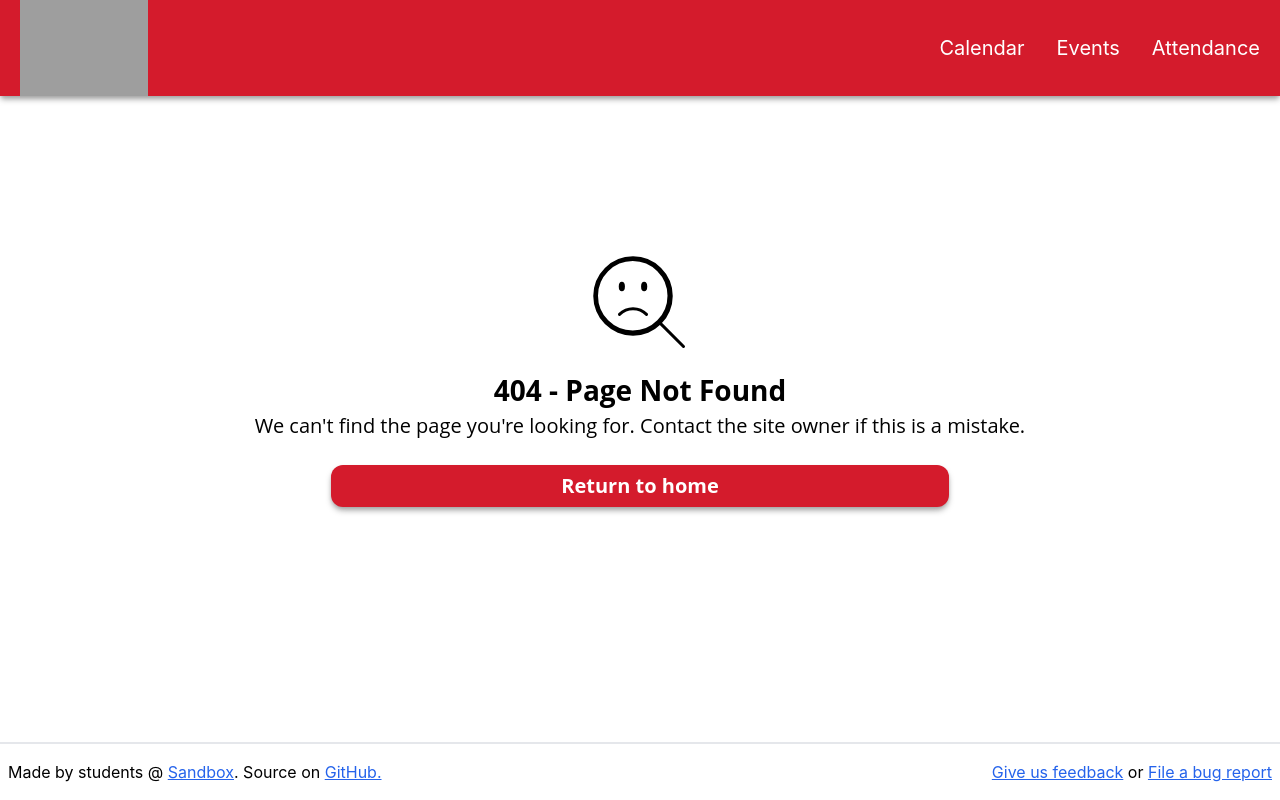
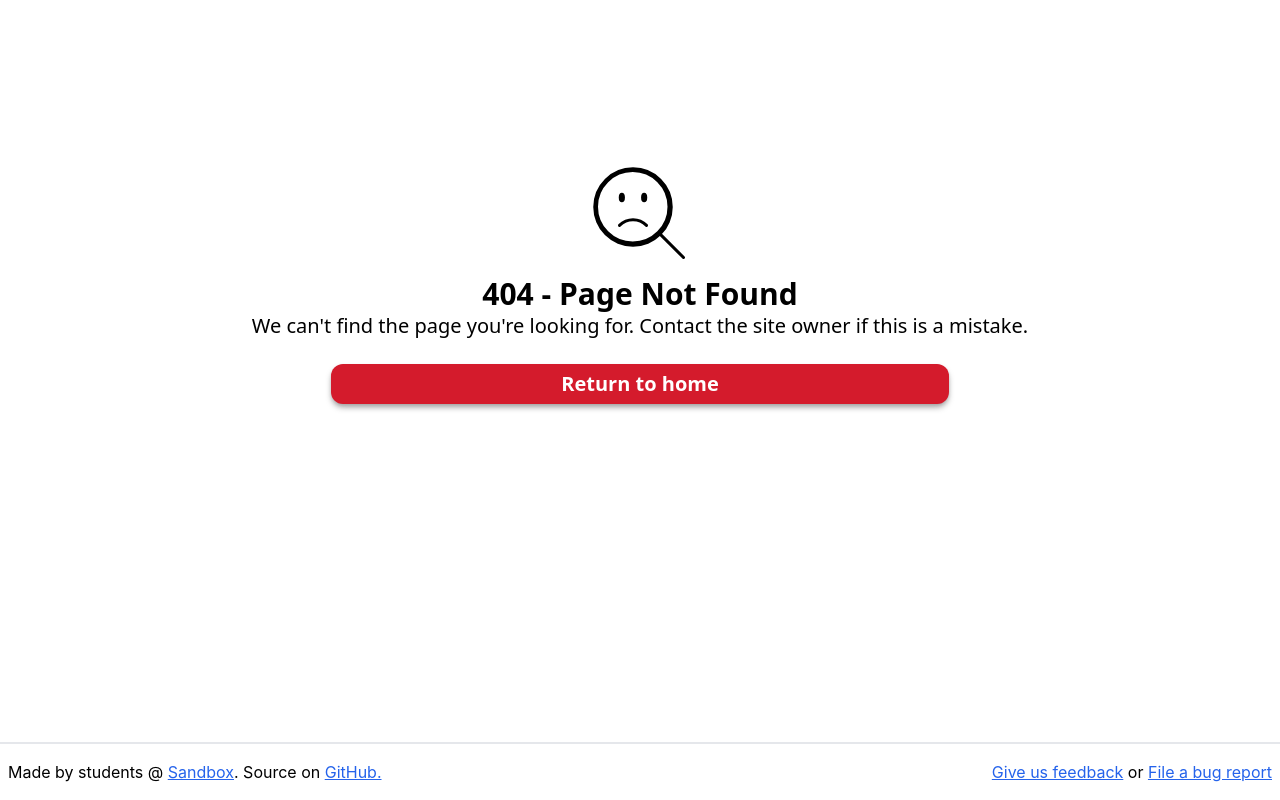
Before and after one commit to sandboxnu/sga-tooling, a React (Create React App) app: page / in a window 1280 px wide. Built offline with nearby package versions, Linux system fonts and the light colour scheme; grey boxes are pictures that could not be loaded.

Commit message:
Changes from PR comments

```diff
--- a/src/App.tsx
+++ b/src/App.tsx
@@ -1,3 +1,4 @@
+import { Menu } from '@headlessui/react';
 import React, { createContext, useState } from 'react';
 import './App.css';
 import Error404 from './components/Error404';
@@ -20,7 +21,7 @@ function App() {
   return (
     <>
       <LoginContext.Provider value={{user, setUser}}>
-        {/*<LoginPage />*/}
+        <Menu />
         <Error404 />
         <Footer />
       </LoginContext.Provider>
--- a/src/components/Error404.tsx
+++ b/src/components/Error404.tsx
@@ -1,25 +1,17 @@
-import Menu from './Menu';
+import { ReactElement } from 'react';
+import SVGFile from '../errorIcon.svg';
 
-let Error404 = () => {
-
+const Error404 = ():ReactElement => {
     return (
         <div>
-            <Menu />
-            <div className="flex flex-col items-center justify-center mx-[24px] min-h-[70vh]">
-                <svg width="116" height="116" viewBox="0 0 116 116" fill="none" xmlns="http://www.w3.org/2000/svg">
-                    <path d="M101.5 101.5L76.3812 76.381M76.3812 76.381C83.1796 69.5826 86.999 60.3619 86.999 50.7475C86.999 41.133 83.1796 31.9123 76.3812 25.1139C69.5827 18.3154 60.362 14.4961 50.7476 14.4961C41.1331 14.4961 31.9125 18.3154 25.114 25.1139C18.3156 31.9123 14.4962 41.133 14.4962 50.7475C14.4962 60.3619 18.3156 69.5826 25.114 76.381C31.9125 83.1795 41.1331 86.9988 50.7476 86.9988C60.362 86.9988 69.5827 83.1795 76.3812 76.381V76.381Z" stroke="black" stroke-width="3" stroke-linecap="round" stroke-linejoin="round"/>
-                    <path d="M64.5235 69.3515C60.9572 65.776 56.118 63.7614 51.068 63.75C48.5445 63.7377 46.0438 64.2266 43.7107 65.1881C41.3776 66.1497 39.2585 67.5648 37.4765 69.3515M89.25 51C89.25 56.0231 88.2606 60.9969 86.3384 65.6376C84.4162 70.2783 81.5987 74.495 78.0468 78.0468C74.495 81.5987 70.2783 84.4162 65.6376 86.3384C60.9969 88.2606 56.0231 89.25 51 89.25C45.9769 89.25 41.0031 88.2606 36.3624 86.3384C31.7217 84.4162 27.505 81.5987 23.9532 78.0468C20.4013 74.495 17.5838 70.2783 15.6616 65.6376C13.7394 60.9969 12.75 56.0231 12.75 51C12.75 40.8555 16.7799 31.1264 23.9532 23.9532C31.1264 16.7799 40.8555 12.75 51 12.75C61.1445 12.75 70.8736 16.7799 78.0468 23.9532C85.2201 31.1264 89.25 40.8555 89.25 51ZM41.4375 41.4375C41.4375 43.197 40.7235 44.625 39.8438 44.625C38.964 44.625 38.25 43.197 38.25 41.4375C38.25 39.678 38.964 38.25 39.8438 38.25C40.7235 38.25 41.4375 39.678 41.4375 41.4375ZM39.8438 41.4375H39.8778V41.5013H39.8438V41.4375ZM63.75 41.4375C63.75 43.197 63.036 44.625 62.1562 44.625C61.2765 44.625 60.5625 43.197 60.5625 41.4375C60.5625 39.678 61.2765 38.25 62.1562 38.25C63.036 38.25 63.75 39.678 63.75 41.4375ZM62.1562 41.4375H62.1903V41.5013H62.1562V41.4375Z" stroke="black" stroke-width="3" stroke-linecap="round" stroke-linejoin="round"/>
-                </svg>
-                <div className="flex flex-col items-center font-['Open_Sans'] mt-[1vh] mb-[3vh]">
-                    <h1 className="text-[28px] font-bold text-center">404 - Page Not Found</h1>
-                    <p className="text-[20px] text-center">We can't find the page you're looking for. Contact the site owner if this is a mistake. </p>
+            <div className="flex flex-col items-center justify-center mx-2xl min-h-[70vh]">
+                <img src={SVGFile} alt="" />
+                <div className="flex flex-col items-center font-sans mt-1 mb-6">
+                    <h1 className="text-3xl font-bold text-center">404 - Page Not Found</h1>
+                    <p className="text-xl text-center">We can't find the page you're looking for. Contact the site owner if this is a mistake. </p>
                 </div>
-                <form action="">
-                    <button className="bg-sgared text-white px-[18vw] py-[0.8vh] font-['Open_Sans'] font-bold text-[20px] rounded-xl shadow-md shadow-neutral-400">Return to home</button>
-                </form>
+                <button className="bg-sgared text-white font-sans font-bold text-xl rounded-xl shadow-md shadow-neutral-400 px-[18vw] py-[0.8vh]">Return to home</button>
             </div>
-
-
         </div>
     );
 }
```
Also changed, not shown: src/errorIcon.svg (added).
